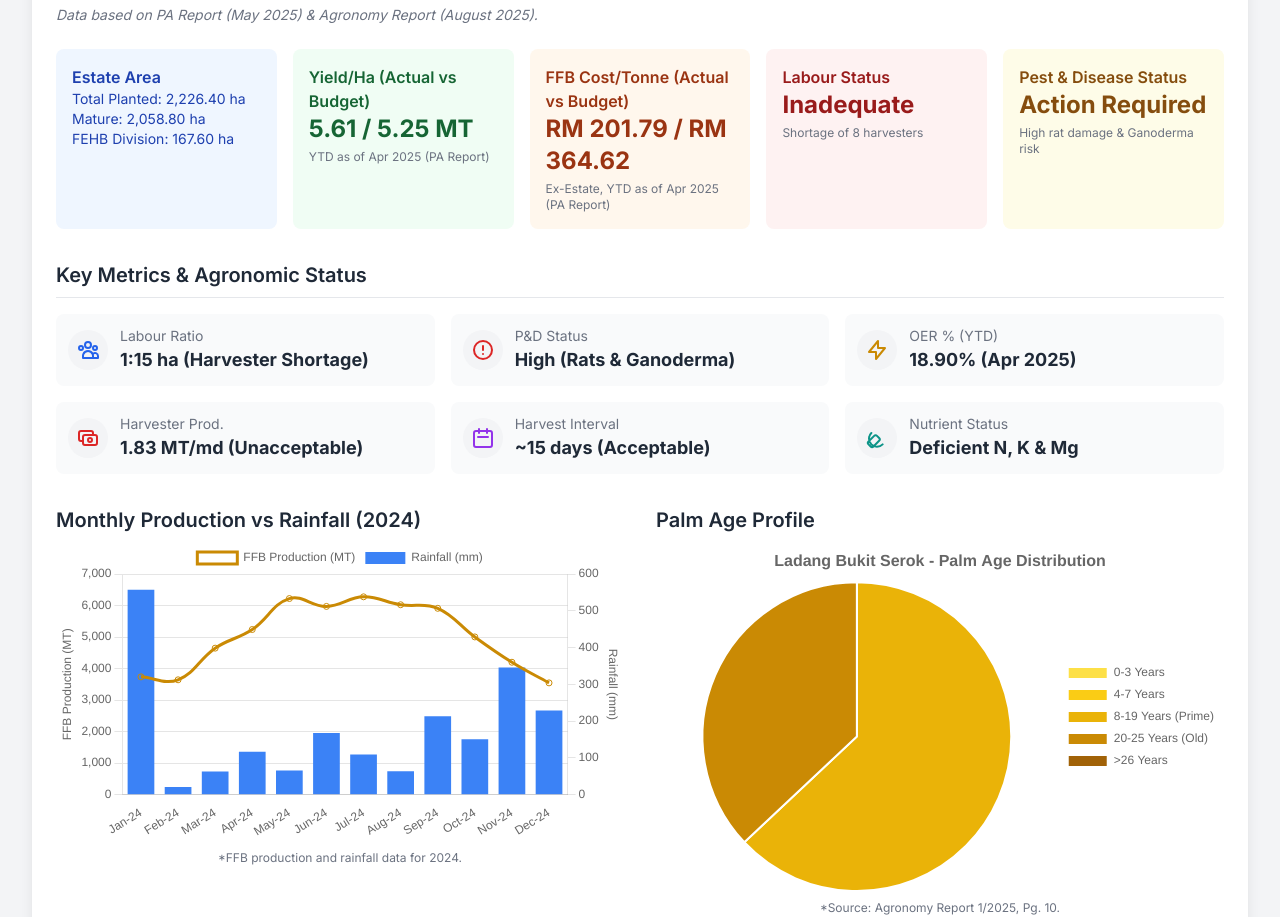
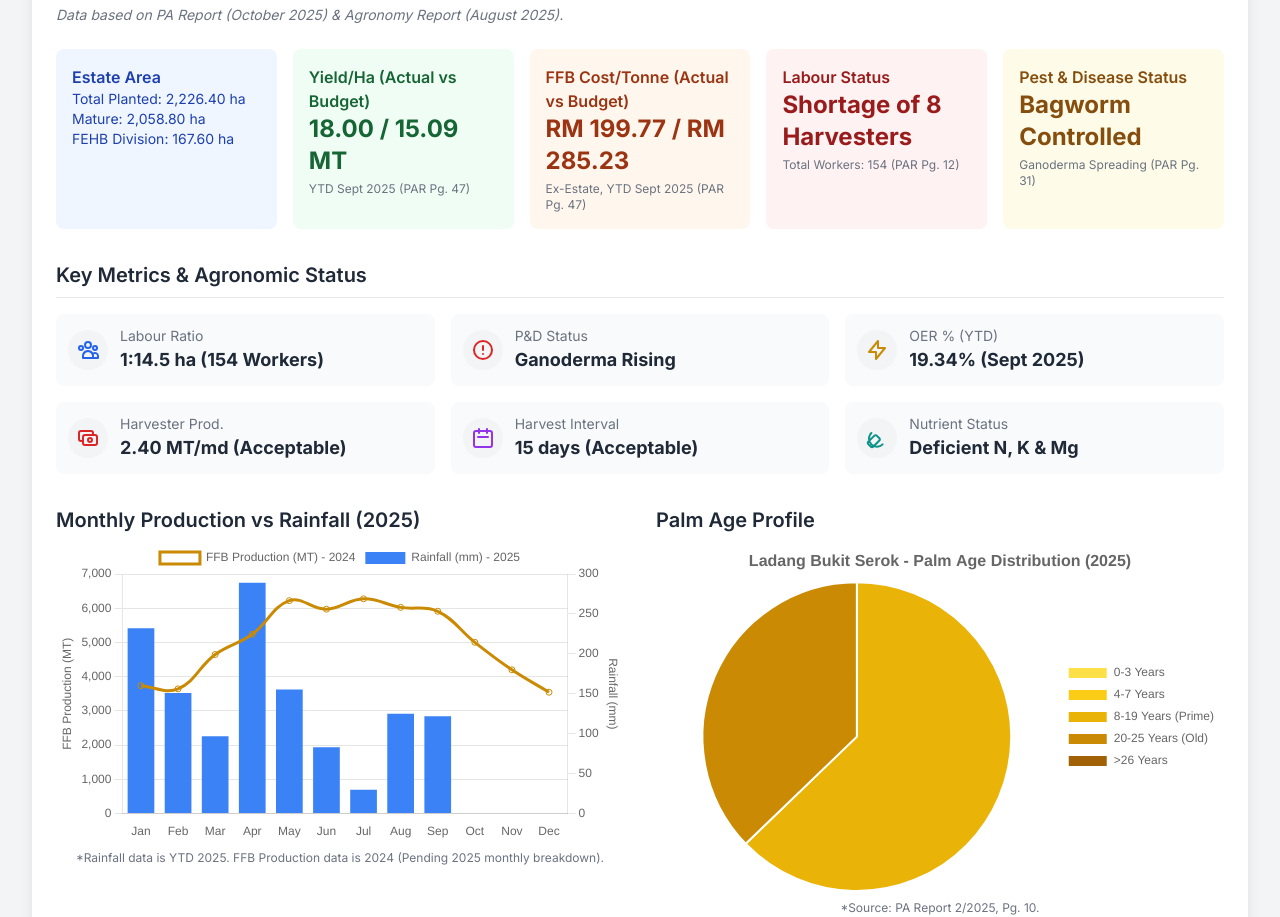
Before and after one commit to paraslz/Far-East-Estates-Portal, a plain HTML site: page bukitserok.html in a window 1280 px wide. Shown: the part 155-1072 px from the top of the page. Drawn offline with nearby package versions, Linux system fonts and the light colour scheme.

Commit message:
Revise estate report data and metrics
Updated report information and metrics for Ladang Bukit Serok.

```diff
--- a/bukitserok.html
+++ b/bukitserok.html
@@ -38,7 +38,7 @@
                     Ladang Bukit Serok Report
                 </a>
             </div>
-            <a href="../estates.html" class="text-green-800 hover:text-green-900 transition duration-300">&larr; Back to Estates List</a>
+            <a href="estates.html" class="text-green-800 hover:text-green-900 transition duration-300">&larr; Back to Estates List</a>
         </nav>
     </header>
 
@@ -70,7 +70,7 @@
             const estateData = {
                 "id": "bukitserok",
                 "name": "Ladang Bukit Serok",
-                "reportInfo": "Data based on PA Report (May 2025) & Agronomy Report (August 2025).",
+                "reportInfo": "Data based on PA Report (October 2025) & Agronomy Report (August 2025).",
                 "summaryMetrics": {
                     "area": {
                         "title": "Estate Area",
@@ -82,68 +82,69 @@
                     },
                     "yield": {
                         "title": "Yield/Ha (Actual vs Budget)",
-                        "value": "5.61 / 5.25 MT",
-                        "note": "YTD as of Apr 2025 (PA Report)"
+                        "value": "18.00 / 15.09 MT",
+                        "note": "YTD Sept 2025 (PAR Pg. 47)"
                     },
                     "cost": {
                         "title": "FFB Cost/Tonne (Actual vs Budget)",
-                        "value": "RM 201.79 / RM 364.62",
-                        "note": "Ex-Estate, YTD as of Apr 2025 (PA Report)"
+                        "value": "RM 199.77 / RM 285.23",
+                        "note": "Ex-Estate, YTD Sept 2025 (PAR Pg. 47)"
                     },
                     "labour": {
                         "title": "Labour Status",
-                        "value": "Inadequate",
-                        "note": "Shortage of 8 harvesters"
+                        "value": "Shortage of 8 Harvesters",
+                        "note": "Total Workers: 154 (PAR Pg. 12)"
                     },
                      "pests": {
                         "title": "Pest & Disease Status",
-                        "value": "Action Required",
-                        "note": "High rat damage & Ganoderma risk"
+                        "value": "Bagworm Controlled",
+                        "note": "Ganoderma Spreading (PAR Pg. 31)"
                     }
                 },
                 "keyMetrics": [
-                    { "icon": "<svg xmlns='http://www.w3.org/2000/svg' class='h-6 w-6 text-blue-600' fill='none' viewBox='0 0 24 24' stroke='currentColor'><path stroke-linecap='round' stroke-linejoin='round' stroke-width='2' d='M17 20h5v-2a3 3 0 00-5.356-1.857M17 20H7m10 0v-2c0-.656-.126-1.283-.356-1.857M7 20v-2c0-.656.126-1.283.356-1.857m0 0a5.002 5.002 0 019.288 0M15 7a3 3 0 11-6 0 3 3 0 016 0zm6 3a2 2 0 11-4 0 2 2 0 014 0zM7 10a2 2 0 11-4 0 2 2 0 014 0z' /></svg>", "label": "Labour Ratio", "value": "1:15 ha (Harvester Shortage)" },
-                    { "icon": "<svg xmlns='http://www.w3.org/2000/svg' class='h-6 w-6 text-red-600' fill='none' viewBox='0 0 24 24' stroke='currentColor'><path stroke-linecap='round' stroke-linejoin='round' stroke-width='2' d='M12 8v4m0 4h.01M21 12a9 9 0 11-18 0 9 9 0 0118 0z' /></svg>", "label": "P&D Status", "value": "High (Rats & Ganoderma)" },
-                    { "icon": "<svg xmlns='http://www.w3.org/2000/svg' class='h-6 w-6 text-yellow-600' fill='none' viewBox='0 0 24 24' stroke='currentColor'><path stroke-linecap='round' stroke-linejoin='round' stroke-width='2' d='M13 10V3L4 14h7v7l9-11h-7z' /></svg>", "label": "OER % (YTD)", "value": "18.90% (Apr 2025)" },
-                    { "icon": "<svg xmlns='http://www.w3.org/2000/svg' class='h-6 w-6 text-red-600' fill='none' viewBox='0 0 24 24' stroke='currentColor'><path stroke-linecap='round' stroke-linejoin='round' stroke-width='2' d='M17 9V7a2 2 0 00-2-2H5a2 2 0 00-2 2v6a2 2 0 002 2h2m2 4h10a2 2 0 002-2v-6a2 2 0 00-2-2H9a2 2 0 00-2 2v6a2 2 0 002 2zm7-5a2 2 0 11-4 0 2 2 0 014 0z' /></svg>", "label": "Harvester Prod.", "value": "1.83 MT/md (Unacceptable)" },
-                    { "icon": "<svg xmlns='http://www.w3.org/2000/svg' class='h-6 w-6 text-purple-600' fill='none' viewBox='0 0 24 24' stroke='currentColor'><path stroke-linecap='round' stroke-linejoin='round' stroke-width='2' d='M8 7V3m8 4V3m-9 8h10M5 21h14a2 2 0 002-2V7a2 2 0 00-2-2H5a2 2 0 00-2 2v12a2 2 0 002 2z' /></svg>", "label": "Harvest Interval", "value": "~15 days (Acceptable)" },
+                    { "icon": "<svg xmlns='http://www.w3.org/2000/svg' class='h-6 w-6 text-blue-600' fill='none' viewBox='0 0 24 24' stroke='currentColor'><path stroke-linecap='round' stroke-linejoin='round' stroke-width='2' d='M17 20h5v-2a3 3 0 00-5.356-1.857M17 20H7m10 0v-2c0-.656-.126-1.283-.356-1.857M7 20v-2c0-.656.126-1.283.356-1.857m0 0a5.002 5.002 0 019.288 0M15 7a3 3 0 11-6 0 3 3 0 016 0zm6 3a2 2 0 11-4 0 2 2 0 014 0zM7 10a2 2 0 11-4 0 2 2 0 014 0z' /></svg>", "label": "Labour Ratio", "value": "1:14.5 ha (154 Workers)" },
+                    { "icon": "<svg xmlns='http://www.w3.org/2000/svg' class='h-6 w-6 text-red-600' fill='none' viewBox='0 0 24 24' stroke='currentColor'><path stroke-linecap='round' stroke-linejoin='round' stroke-width='2' d='M12 8v4m0 4h.01M21 12a9 9 0 11-18 0 9 9 0 0118 0z' /></svg>", "label": "P&D Status", "value": "Ganoderma Rising" },
+                    { "icon": "<svg xmlns='http://www.w3.org/2000/svg' class='h-6 w-6 text-yellow-600' fill='none' viewBox='0 0 24 24' stroke='currentColor'><path stroke-linecap='round' stroke-linejoin='round' stroke-width='2' d='M13 10V3L4 14h7v7l9-11h-7z' /></svg>", "label": "OER % (YTD)", "value": "19.34% (Sept 2025)" },
+                    { "icon": "<svg xmlns='http://www.w3.org/2000/svg' class='h-6 w-6 text-red-600' fill='none' viewBox='0 0 24 24' stroke='currentColor'><path stroke-linecap='round' stroke-linejoin='round' stroke-width='2' d='M17 9V7a2 2 0 00-2-2H5a2 2 0 00-2 2v6a2 2 0 002 2h2m2 4h10a2 2 0 002-2v-6a2 2 0 00-2-2H9a2 2 0 00-2 2v6a2 2 0 002 2zm7-5a2 2 0 11-4 0 2 2 0 014 0z' /></svg>", "label": "Harvester Prod.", "value": "2.40 MT/md (Acceptable)" },
+                    { "icon": "<svg xmlns='http://www.w3.org/2000/svg' class='h-6 w-6 text-purple-600' fill='none' viewBox='0 0 24 24' stroke='currentColor'><path stroke-linecap='round' stroke-linejoin='round' stroke-width='2' d='M8 7V3m8 4V3m-9 8h10M5 21h14a2 2 0 002-2V7a2 2 0 00-2-2H5a2 2 0 00-2 2v12a2 2 0 002 2z' /></svg>", "label": "Harvest Interval", "value": "15 days (Acceptable)" },
                     { "icon": "<svg xmlns='http://www.w3.org/2000/svg' class='h-6 w-6 text-teal-600' fill='none' viewBox='0 0 24 24' stroke='currentColor'><path stroke-linecap='round' stroke-linejoin='round' stroke-width='2' d='M17.657 18.343A8 8 0 016.343 7.029m11.314 11.314a8 8 0 01-11.314-11.314m2.121 13.435a2 2 0 01-2.828 0l-2.122-2.121a2 2 0 010-2.828l5.656-5.657a2 2 0 012.829 0l2.121 2.121a2 2 0 010 2.828l-5.657 5.657z' /></svg>", "label": "Nutrient Status", "value": "Deficient N, K & Mg" }
                 ],
                 "chartData": {
                     "production": {
-                        "labels": ["Jan-24", "Feb-24", "Mar-24", "Apr-24", "May-24", "Jun-24", "Jul-24", "Aug-24", "Sep-24", "Oct-24", "Nov-24", "Dec-24"],
+                        "labels": ["Jan", "Feb", "Mar", "Apr", "May", "Jun", "Jul", "Aug", "Sep", "Oct", "Nov", "Dec"],
                         "ffb": [3737, 3644, 4648, 5239, 6221, 5972, 6276, 6025, 5911, 5004, 4201, 3546],
-                        "rainfall": [557, 21, 63, 117, 66, 168, 109, 64, 213, 151, 346, 229],
-                        "note": "*FFB production and rainfall data for 2024."
+                        "rainfall": [232, 151, 97, 289, 155.5, 83, 30, 125, 122, 0, 0, 0],
+                        "note": "*Rainfall data is YTD 2025. FFB Production data is 2024 (Pending 2025 monthly breakdown)."
                     },
                     "ageProfile": {
                         "labels": ["0-3 Years", "4-7 Years", "8-19 Years (Prime)", "20-25 Years (Old)", ">26 Years"],
-                        "data": [0, 0, 63, 37, 0],
-                        "title": "Ladang Bukit Serok - Palm Age Distribution",
-                        "note": "*Source: Agronomy Report 1/2025, Pg. 10."
+                        "data": [0, 0, 62.8, 37.2, 0],
+                        "title": "Ladang Bukit Serok - Palm Age Distribution (2025)",
+                        "note": "*Source: PA Report 2/2025, Pg. 10."
                     }
                 },
                 "observations": [
-                    "<b>Delayed & Poor Quality Manuring:</b> The 2025 manuring program is behind schedule at only 42% completion by July. Field applications are substandard, with narrow bands and placement on frond heaps, hindering nutrient uptake. The fertilizer store roof also requires urgent repair. <span class='observation-ref'>(AR Pg. 11-13, 15)</span>",
-                    "<b>Pest & Disease Pressure:</b> Rat damage has exceeded the 10% threshold in several blocks, requiring intensified baiting. While previous bagworm issues are controlled, Ganoderma is an emerging risk due to high EFB application rates and requires sanitation vigilance. <span class='observation-ref'>(AR Pg. 6, 14, 45, 49)</span>",
-                    "<b>Harvester Shortage & Low Productivity:</b> The estate faces a shortage of 8 harvesters. Coupled with unacceptably low productivity of 1.83 tons/man-day, this impacts crop recovery and quality. <span class='observation-ref'>(AR Pg. 21; PAR Pg. 11-12)</span>",
-                    "<b>Substandard Field Practices:</b> Localized under-pruning in Block P02B is impacting harvesting efficiency. Crop recovery is also compromised, with over-ripe bunches noted on platforms. <span class='observation-ref'>(AR Pg. 20, 24; PAR Pg. 26)</span>",
-                    "<b>Declining Palm Health:</b> May 2025 foliar analysis indicates a decline in palm nutrition. Deficient levels of Nitrogen, Potassium, and Magnesium were recorded in several blocks, which will impact future yields if not corrected. <span class='observation-ref'>(AR Pg. 31-32)</span>"
+                    "<b>Delayed Manuring Program:</b> Manuring programs (Mix A, B, NK1) scheduled for July 2025 have not been completed as of September. Delays are undesirable and must be expedited. <span class='observation-ref'>(PAR Pg. 33, 47; AR Pg. 11-13)</span>",
+                    "<b>Harvester Shortage & Productivity:</b> The estate faces a shortage of 8 harvesters. While productivity has improved to 2.40 MT/man-day, it remains slightly below the target of 2.50 MT. <span class='observation-ref'>(PAR Pg. 12, 46)</span>",
+                    "<b>Pest & Disease Trends:</b> Ganoderma infection is spreading in P00A, P00B, and P04J (<2% but rising). Rat damage shows old symptoms, but baiting is active. Bagworm infestation is currently under control. <span class='observation-ref'>(PAR Pg. 30-31; AR Pg. 6, 45)</span>",
+                    "<b>Field Upkeep (Roads):</b> Road grading is 82% completed for the year, but surfacing with laterite or crusher run has not been carried out. Roadside drains need construction in soggy stretches. <span class='observation-ref'>(PAR Pg. 23, 46)</span>",
+                    "<b>Harvesting Standards:</b> Harvesting interval is maintained at 15 days. However, loose fruits are missed in isolated areas, and functional fronds have been excessively removed in young mature areas. <span class='observation-ref'>(PAR Pg. 35-36, 47)</span>",
+                    "<b>Declining Palm Health:</b> Previous foliar analysis (May 2025) indicated deficient Nitrogen, Potassium, and Magnesium levels in several blocks, impacting future yields. <span class='observation-ref'>(AR Pg. 31-32)</span>"
                 ],
                 "reports": {
                     "plantation": {
-                        "Executive Summary": "Performance is acceptable with FFB production above budget and costs below budget. However, there is an inadequate number of harvesters and low productivity. Key upkeep works like weeding and road grading are behind schedule. Pruning quality in tall palm areas needs improvement. (Source: PAR, Pg. 46-48)",
-                        "Area Statement": "Total planted area is 2,226.40 ha, with 37.2% old mature palms and 62.8% prime mature palms. No replanting is planned for 2025. (Source: PAR, Pg. 10)",
-                        "Labour Statement": "Total of 154 workers, resulting in a shortage of 12. Specifically, there is a shortage of 5 harvesters and 5 sprayers. Harvester productivity at 1.83 tons/man-day is below the target of 2.50 tons. (Source: PAR, Pg. 11-12)",
-                        "Staff Establishment": "Staff complement is satisfactory. New probation clerks were appointed in March 2025. (Source: PAR, Pg. 13-14)",
-                        "General Charges": "Expenditure as of April is 51% lower than budget, which is well-controlled. (Source: PAR, Pg. 15)",
-                        "Upkeep and Cultivation": "Weeding programs are behind schedule. Road grading has not yet started. Pruning in tall palms (P01A, P02B) needs improvement. Manuring programs are delayed. (Source: PAR, Pg. 17-34)",
-                        "Harvesting and Collection": "Cost per tonne (RM 75.59) is 31% lower than budget. Harvesting intervals are acceptable at ~15 days, but harvesting standards need improvement. (Source: PAR, Pg. 35-38)",
-                        "Crop Production": "YTD April FFB production is 11,541.28 MT, 7% higher than budget but 28% lower than the same period last year. (Source: PAR, Pg. 39)",
-                        "Production Cost": "Ex-estate cost per tonne (RM 201.79) is 45% lower than budget. (Source: PAR, Pg. 43)",
-                        "Vehicles Running Cost": "Running cost for Toyota Hilux was 46% higher than budget due to new tyres and insurance. Tractor cost was 1% lower than budget. (Source: PAR, Pg. 45)",
-                        "Capital Expenditure": "No capital expenditure incurred during the review period. (Source: PAR, Pg. 44)",
-                        "Immature": "N/A"
+                        "Executive Summary": "Performance is acceptable. YTD FFB production (37,056 MT) is 19% higher than budget. Production cost (RM 199.77/MT) is 30% lower than budget. Key challenges include a shortage of 8 harvesters and delayed manuring programs. (Source: PAR Pg. 46-48)",
+                        "Area Statement": "Total planted area is 2,226.40 ha. The composition is 37.2% Old Mature palms (P01A, P02B, P04J) and 62.8% Prime Mature palms. No changes since the last visit. (Source: PAR Pg. 10)",
+                        "Labour Statement": "Total workforce is 154 (122 Checkroll, 22 Contract). There is a shortage of 8 harvesters. Harvester productivity is 2.40 MT/man-day. (Source: PAR Pg. 12)",
+                        "Staff Establishment": "Staff complement is satisfactory. New Cadet Executive appointed in July 2025. (Source: PAR Pg. 14)",
+                        "General Charges": "Expenditure is 22% lower than budget. Overspending noted in Executive Vehicle Running (old Hilux) and Burglary Insurance (underestimate). (Source: PAR Pg. 16)",
+                        "Upkeep and Cultivation": "Weeding cost (RM 153.36/ha) is 11% below budget. Road grading is 82% complete but lacks laterite surfacing. Manuring (Mix A, B, NK1) scheduled for July is delayed. (Source: PAR Pg. 18-34)",
+                        "Harvesting and Collection": "Cost per tonne (RM 46.29) is acceptable. Harvesting interval is 15 days. Mechanized collection covers 100% of the area (Timac & Mini Crawler). Loose fruit collection needs improvement. (Source: PAR Pg. 35, 41)",
+                        "Crop Production": "YTD September FFB production is 37,056.24 MT, which is 19% higher than budget but 14% lower than the same period last year. Yield/ha is 18.00 MT. (Source: PAR Pg. 39)",
+                        "Production Cost": "Ex-estate cost per tonne (RM 199.77) is 30% lower than budget. Lower costs in General Charges (-35%) and Upkeep (-48%) contributed to savings. (Source: PAR Pg. 43)",
+                        "Vehicles Running Cost": "Toyota Hilux running cost was 3% higher than budget due to new tyres/insurance. Tractor running cost was 36% lower than budget. (Source: PAR Pg. 45)",
+                        "Capital Expenditure": "No capital expenditure was incurred during the period under review. (Source: PAR Pg. 44)",
+                        "Immature": "N/A - All areas are mature."
                     },
                     "agronomy": {
                         "Executive Summary": "As of July 2025, yield is 21% lower than 2024 due to seasonal factors. Key issues are the delayed 2025 manuring program (42% complete), poor application quality, and high rat damage exceeding thresholds. Bagworm infestations from earlier in the year have been suppressed. Ganoderma is a localized issue requiring sanitation monitoring. (Source: AR, Pg. 4-6)",
@@ -199,7 +200,7 @@
                         <div class="grid grid-cols-1 sm:grid-cols-2 lg:grid-cols-3 xl:grid-cols-5 gap-4 mb-8">${summaryMetricsHTML}</div>
                         <div class="mb-8"><h3 class="text-xl font-semibold mb-4 border-b pb-2">Key Metrics & Agronomic Status</h3><div class="grid grid-cols-2 md:grid-cols-3 gap-4 mt-4">${keyMetricsHTML}</div></div>
                         <div class="grid grid-cols-1 lg:grid-cols-2 gap-8 mb-8">
-                            <div><h3 class="text-xl font-semibold mb-2">Monthly Production vs Rainfall (2024)</h3><div class="chart-container"><canvas id="prodChart-${estate.id}"></canvas></div><p class="text-xs text-center text-gray-500 mt-2">${estate.chartData.production.note}</p></div>
+                            <div><h3 class="text-xl font-semibold mb-2">Monthly Production vs Rainfall (2025)</h3><div class="chart-container"><canvas id="prodChart-${estate.id}"></canvas></div><p class="text-xs text-center text-gray-500 mt-2">${estate.chartData.production.note}</p></div>
                             <div><h3 class="text-xl font-semibold mb-2">Palm Age Profile</h3><div class="pie-chart-container"><canvas id="ageChart-${estate.id}"></canvas></div><p class="text-xs text-center text-gray-500 mt-2">${estate.chartData.ageProfile.note}</p></div>
                         </div>
                         <div class="mb-8"><h3 class="text-xl font-semibold mb-2 border-b pb-2">Key Observations & Issues</h3><ul class="list-disc list-inside space-y-2 text-gray-700 mt-4">${observationsHTML}</ul></div>
@@ -228,8 +229,8 @@
                         data: {
                             labels: estateData.chartData.production.labels,
                             datasets: [
-                                { label: 'FFB Production (MT)', data: estateData.chartData.production.ffb, type: 'line', borderColor: '#ca8a04', backgroundColor: 'transparent', yAxisID: 'y-ffb', tension: 0.4 },
-                                { label: 'Rainfall (mm)', data: estateData.chartData.production.rainfall, backgroundColor: '#3b82f6', yAxisID: 'y-rainfall' }
+                                { label: 'FFB Production (MT) - 2024', data: estateData.chartData.production.ffb, type: 'line', borderColor: '#ca8a04', backgroundColor: 'transparent', yAxisID: 'y-ffb', tension: 0.4 },
+                                { label: 'Rainfall (mm) - 2025', data: estateData.chartData.production.rainfall, backgroundColor: '#3b82f6', yAxisID: 'y-rainfall' }
                             ]
                         },
                         options: { responsive: true, maintainAspectRatio: false, scales: { x: { grid: { display: false } }, 'y-ffb': { type: 'linear', position: 'left', title: { display: true, text: 'FFB Production (MT)' } }, 'y-rainfall': { type: 'linear', position: 'right', title: { display: true, text: 'Rainfall (mm)' }, grid: { drawOnChartArea: false } } } }
```
